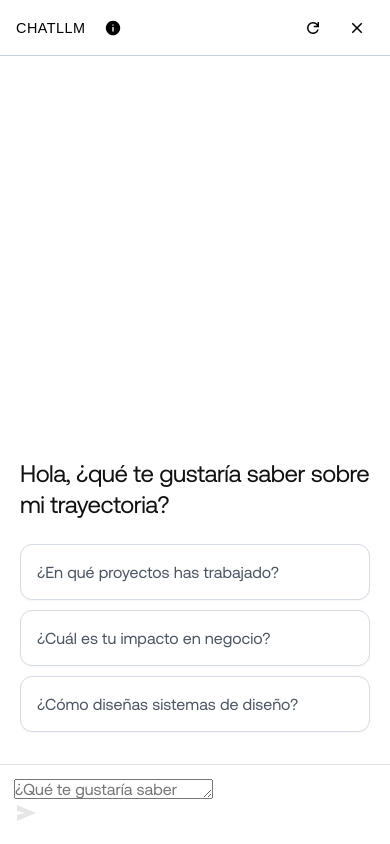
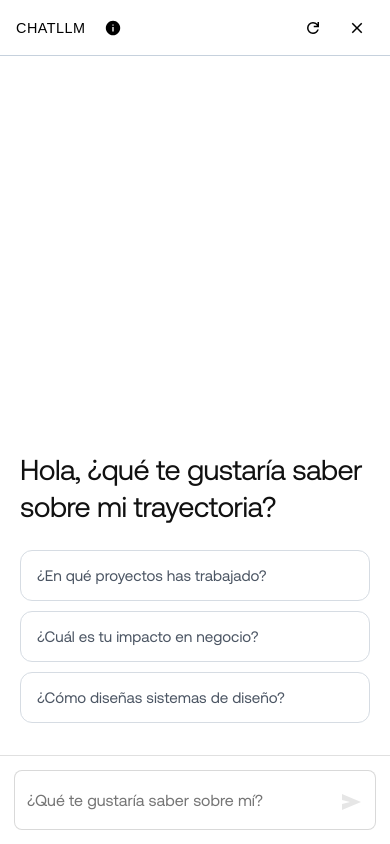
Before and after one commit to santilobos/portfolio-assistant-api2, a Next.js app: page /widget in a window 390 px wide. Built offline with nearby package versions, Linux system fonts and the light colour scheme; a web font is replaced by a local one.

Commit message:
ajustes text area

```diff
--- a/app/widget/page.module.css
+++ b/app/widget/page.module.css
@@ -1,5 +1,4 @@
-
-
+/* --- Estructura Base --- */
 .app {
   display: flex;
   flex-direction: column;
@@ -16,57 +15,18 @@
   display: flex;
   flex-direction: column;
   overflow-y: auto;
-  /* Aplicamos los mismos 14px que tiene tu caja de input */
   padding: 0 14px;
   -webkit-overflow-scrolling: touch;
 }
 
-
 /* --- Filas y Burbujas --- */
-.assistantRow {
-  padding: 8px 0 0;
-  display: flex;
-  flex-direction: column;
-  align-items: flex-start;
-}
-
-.userRow {
-  display: flex;
-  justify-content: flex-end;
-  width: 100%;
-  margin: 0; /* Eliminamos márgenes para que mande el gap del padre */
-}
-
-/* Contenedor de la fila del asistente */
 .assistantRow {
   display: flex;
   flex-direction: column;
   align-items: flex-start;
   width: 100%;
-  /* Esto asegura que respete el gap que definimos en el padre */
   margin: 0;
-}
-
-/* El texto de la respuesta */
-.assistantText {
-  font-size: 0.95rem;
-  line-height: 1.6;
-  color: #000000;
-  width: 100%;
-  /* Añadimos un pequeño padding superior para separarlo visualmente de la burbuja del usuario */
-  padding-top: 8px;
-  /* El padding lateral debe coincidir con el que pediste antes */
-  padding-left: 0;
-  padding-right: 0;
-}
-
-.userBubble {
-  background: #f0f0f0;
-  padding: 12px 16px; /* Padding equilibrado */
-  border-radius: 18px;
-  max-width: 85%;
-  color: #000;
-  font-size: 0.95rem;
+  padding: 8px 0 0;
 }
 
 .assistantText {
@@ -74,8 +34,25 @@
   line-height: 1.6;
   font-weight: 500;
   color: #000000;
-  max-width: 520px;
+  max-width: 100%;
   white-space: pre-wrap;
+  padding-top: 8px;
+}
+
+.userRow {
+  display: flex;
+  justify-content: flex-end;
+  width: 100%;
+  margin: 16px 0;
+}
+
+.userBubble {
+  background: #f0f0f0;
+  padding: 12px 16px;
+  border-radius: 18px;
+  max-width: 85%;
+  color: #000;
+  font-size: 0.95rem;
 }
 
 /* --- Intro (Estado Inicial) --- */
@@ -96,7 +73,6 @@
   letter-spacing: -0.02em;
 }
 
-/* --- Botones de la Grid (Quick Buttons) --- */
 .quickGrid {
   display: flex;
   flex-direction: column;
@@ -114,7 +90,6 @@
   font-size: 0.95rem;
   cursor: pointer;
   transition: all 0.3s cubic-bezier(0.16, 1, 0.3, 1);
-  box-shadow: 0 1px 2px rgba(0,0,0,0.04);
 }
 
 .quickBtn:hover {
@@ -122,21 +97,19 @@
   border-color: rgb(255, 92, 0);
   background: rgba(255, 92, 0, 0.02);
   transform: translateY(-2px);
-  box-shadow: 0 4px 12px rgba(255, 92, 0, 0.08);
 }
 
-/* --- Sugerencias (Follow Ups) --- */
+/* --- Sugerencias (Follow Ups) estilo RachelLM --- */
 .followUpsContainer {
   width: 100%;
   display: flex;
   flex-direction: column;
-  /* Aumentamos el espacio con el texto de la respuesta */
   margin-top: 24px;
 }
 
 .divider {
   height: 1px;
-  background-color: #f1f1f1; /* Un poco más suave */
+  background-color: #f1f1f1;
   margin: 20px 0 12px;
   width: 100%;
 }
@@ -144,49 +117,46 @@
 .followUps {
   display: flex;
   flex-direction: column;
-  gap: 4px; /* Espaciado más compacto entre filas */
+  gap: 4px;
   width: 100%;
 }
 
 .followUpBtn {
   border: none;
   background: transparent;
-  padding: 8px;
+  padding: 10px 12px;
   text-align: left;
   font-size: 0.95rem;
-  color: #4b5563; /* Gris profesional */
+  color: #4b5563;
   cursor: pointer;
-  border-radius: 4px; /* Bordes suaves para el fondo naranja */
-  transition: all 0.2s cubic-bezier(0.4, 0, 0.2, 1);
+  border-radius: 8px;
+  transition: all 0.2s ease;
   display: flex;
   align-items: center;
-  gap: 8px;
+  gap: 10px;
   width: 100%;
   line-height: 1.4;
 }
 
-
-/* Efecto HOVER: El fondo naranja ligero de la referencia */
 .followUpBtn:hover {
-  background-color: #fffcf6 !important; /* El naranja suave que pediste */
-  color: rgb(255, 92, 0); /* El naranja de marca para el texto */
-  transform: none; /* Eliminamos el desplazamiento para que se sienta más UI de sistema */
+  background-color: #fff3e0 !important;
+  color: rgb(255, 92, 0);
 }
 
-/* El símbolo ↳ con el color de acento */
 .followUpBtn::before {
   content: "↳";
   color: rgb(255, 92, 0);
   font-weight: bold;
 }
 
-/* --- Input y Composer --- */
-
+/* --- Input y Composer (Corregido Ancho Total) --- */
 .inputContainer {
+  width: 100%;
   padding: 14px;
   padding-bottom: calc(env(safe-area-inset-bottom) + 14px);
   border-top: 1px solid rgba(0,0,0,0.12);
   background: #ffffff;
+  box-sizing: border-box;
 }
 
 .composer {
@@ -195,12 +165,15 @@
   align-items: flex-end;
   background: #ffffff;
   border: 1px solid rgba(0,0,0,0.15);
-  border-radius: 6px; /* Corregido de borderRadius a border-radius */
+  border-radius: 8px;
   padding: 10px 12px;
+  width: 100%;
+  box-sizing: border-box;
 }
 
-.composer textarea {
+.textArea {
   flex: 1;
+  width: 100%;
   border: none;
   outline: none;
   font-size: 16px;
@@ -212,10 +185,9 @@
   line-height: 1.4;
   overflow-y: auto;
   color: #000;
+  display: block;
 }
 
-
-/* El botón de enviar ahora se alinea mejor */
 .sendBtn {
   margin-bottom: 4px;
   background: transparent;
@@ -225,15 +197,11 @@
   align-items: center;
   justify-content: center;
   color: rgba(0, 0, 0, 0.2);
-  transition: color 0.2s ease;
+  transition: all 0.2s ease;
 }
 
 .sendBtnActive {
   color: rgb(255, 92, 0) !important;
-}
-
-.sendBtnActive:hover {
-  transform: scale(1.1);
 }
 
 .sendBtn:disabled {
@@ -241,17 +209,11 @@
   opacity: 0.5;
 }
 
-/* --- Animaciones y Efectos Visuales --- */
+/* --- Animaciones --- */
 .thinking {
   font-size: 14px;
-  font-weight: 400;
   color: rgba(17, 17, 17, 0.35);
-  background: linear-gradient(
-    90deg,
-    rgba(17,17,17,0.2) 0%,
-    rgba(17,17,17,0.6) 40%,
-    rgba(17,17,17,0.2) 80%
-  );
+  background: linear-gradient(90deg, rgba(17,17,17,0.2) 0%, rgba(17,17,17,0.6) 40%, rgba(17,17,17,0.2) 80%);
   background-size: 200% 100%;
   -webkit-background-clip: text;
   -webkit-text-fill-color: transparent;
@@ -263,133 +225,46 @@
   100% { background-position: -200% 0; }
 }
 
-.assistantTyping {
-  animation: fadeInTyping 0.4s ease-out;
-}
-
-@keyframes fadeInTyping {
-  from { opacity: 0; }
-  to { opacity: 1; }
-}
-
-/* --- RESET DE SELECTORES GLOBALES (Solución para Vercel) --- */
-
+/* --- Reset Globales --- */
 .app :global(input) {
   -webkit-appearance: none;
   appearance: none;
-  -webkit-tap-highlight-color: transparent;
   outline: none;
   border: none;
-  font-family: inherit;
-  font-size: 16px !important; /* <--- AÑADE ESTA LÍNEA */
+  font-size: 16px !important;
 }
 
-.app :global(input::placeholder) {
-  color: rgba(17, 17, 17, 0.35);
-}
-
-.app :global(input:-webkit-autofill) {
-  -webkit-box-shadow: 0 0 0 9999px white inset !important;
-  box-shadow: 0 0 0 9999px white inset !important;
-}
-
-.app :global(svg) {
-  display: block;
-}
-
-/* --- Diseño Mobile (Estilo Rachel Chen) --- */
-
+/* --- Mobile Fixes --- */
 @media (max-width: 768px) {
   .app {
-    position: fixed !important; /* Forzamos que no se mueva */
-    top: 0;
-    left: 0;
-    right: 0;
-    bottom: 0;
-    height: 100% !important; /* Cambiamos 100dvh por 100% para que el teclado no lo achique */
+    position: fixed !important;
+    height: 100% !important;
     width: 100vw;
-    z-index: 99999;
-    background: #ffffff;
     overflow: hidden;
   }
-
   .messages {
-    padding: 16px; /* Ajustamos un poco el aire en mobile */
+    padding: 16px;
   }
-
-  .chatTitle {
-    font-size: 1.5rem; /* Título un poco más pequeño para que no rompa */
-  }
-
-  /* El header en mobile suele ser fijo para que no se pierda al hacer scroll */
-  .header {
-    position: sticky;
-    top: 0;
-    background: rgba(255, 255, 255, 0.8);
-    backdrop-filter: blur(10px);
-  }
-
-  /* Ajuste de botones para que sean más fáciles de tocar con el dedo */
-  .quickBtn, .followUpBtn {
-    padding: 18px 16px;
-    font-size: 1rem;
+  .followUpBtn {
+    padding: 12px;
   }
 }
 
+/* Botones de Iconos (Reset, Cerrar) */
 .iconBtn {
-  /* Forzamos fondo transparente y eliminamos bordes/sombras */
   background: transparent !important;
   border: none !important;
-  outline: none !important;
-  box-shadow: none !important;
-
-  /* Reset de apariencia de sistema */
-  appearance: none !important;
-  -webkit-appearance: none !important;
-
-  /* Alineación y espaciado */
-  display: flex !important;
-  align-items: center;
-  justify-content: center;
   padding: 8px;
   cursor: pointer;
   border-radius: 50%;
-
-  /* Color del icono y suavizado */
   color: #666666;
-  transition: all 0.2s ease-in-out;
+  transition: all 0.2s ease;
+  display: flex;
+  align-items: center;
+  justify-content: center;
 }
 
-/* Efecto HOVER: Solo aquí debe aparecer el fondo */
 .iconBtn:hover {
   background: rgba(0, 0, 0, 0.05) !important;
   color: #000000;
-  transform: scale(1.1);
 }
-
-/* ACCESIBILIDAD: El borde solo aparece al usar el teclado (Tab) */
-.iconBtn:focus-visible {
-  outline: 2px solid rgb(255, 92, 0) !important; /* Usamos tu naranja de marca */
-  outline-offset: 2px;
-}
-
-/* Evitamos el borde de enfoque cuando se hace clic con el ratón */
-.iconBtn:focus:not(:focus-visible) {
-  outline: none !important;
-  box-shadow: none !important;
-}
-
-.textArea {
-  flex: 1;
-  border: none;
-  outline: none;
-  font-size: 16px;
-  padding: 8px 0;
-  background: transparent;
-  resize: none;
-  max-height: 150px;
-  font-family: inherit;
-  line-height: 1.4;
-  overflow-y: auto;
-  color: #000;
-}
--- a/app/widget/page.tsx
+++ b/app/widget/page.tsx
@@ -310,20 +310,36 @@ export default function Widget() {
 
       {/* Input Area */}
       <div className={styles.inputContainer}>
-        <div className={styles.inputWrapper}>
+        <div className={styles.composer}>
           <textarea
             value={input}
-            onChange={e => setInput(e.target.value)}
-            onKeyDown={e => e.key === "Enter" && !e.shiftKey && (e.preventDefault(), send())}
+            onChange={e => {
+              setInput(e.target.value);
+              e.target.style.height = 'auto';
+              e.target.style.height = `${e.target.scrollHeight}px`;
+            }}
+            onKeyDown={e => {
+              if (e.key === "Enter" && !e.shiftKey) {
+                e.preventDefault();
+                send();
+              }
+            }}
             onFocus={handleFocus}
+            className={styles.textArea}
             placeholder="¿Qué te gustaría saber sobre mí?"
             rows={1}
           />
-          <button onClick={() => send()} disabled={loading || !hasText} className={styles.sendBtn}>
-            <svg width="24" height="24" viewBox="0 0 960 960" fill="currentColor"><path d="M120 760v-240l320-80-320-80V120l760 320-760 320Z"/></svg>
+          <button
+            onClick={() => send()}
+            disabled={loading || !hasText}
+            className={`${styles.sendBtn} ${hasText ? styles.sendBtnActive : ""}`}
+          >
+            <svg width="24" height="24" viewBox="0 0 960 960" fill="currentColor">
+              <path d="M120 760v-240l320-80-320-80V120l760 320-760 320Z"/>
+            </svg>
           </button>
         </div>
       </div>
-    </div>
-  )
-}
+    </div> // Este cierra el div principal de .app
+  ); // Este cierra el return
+} // Este cierra la función Widget
```
